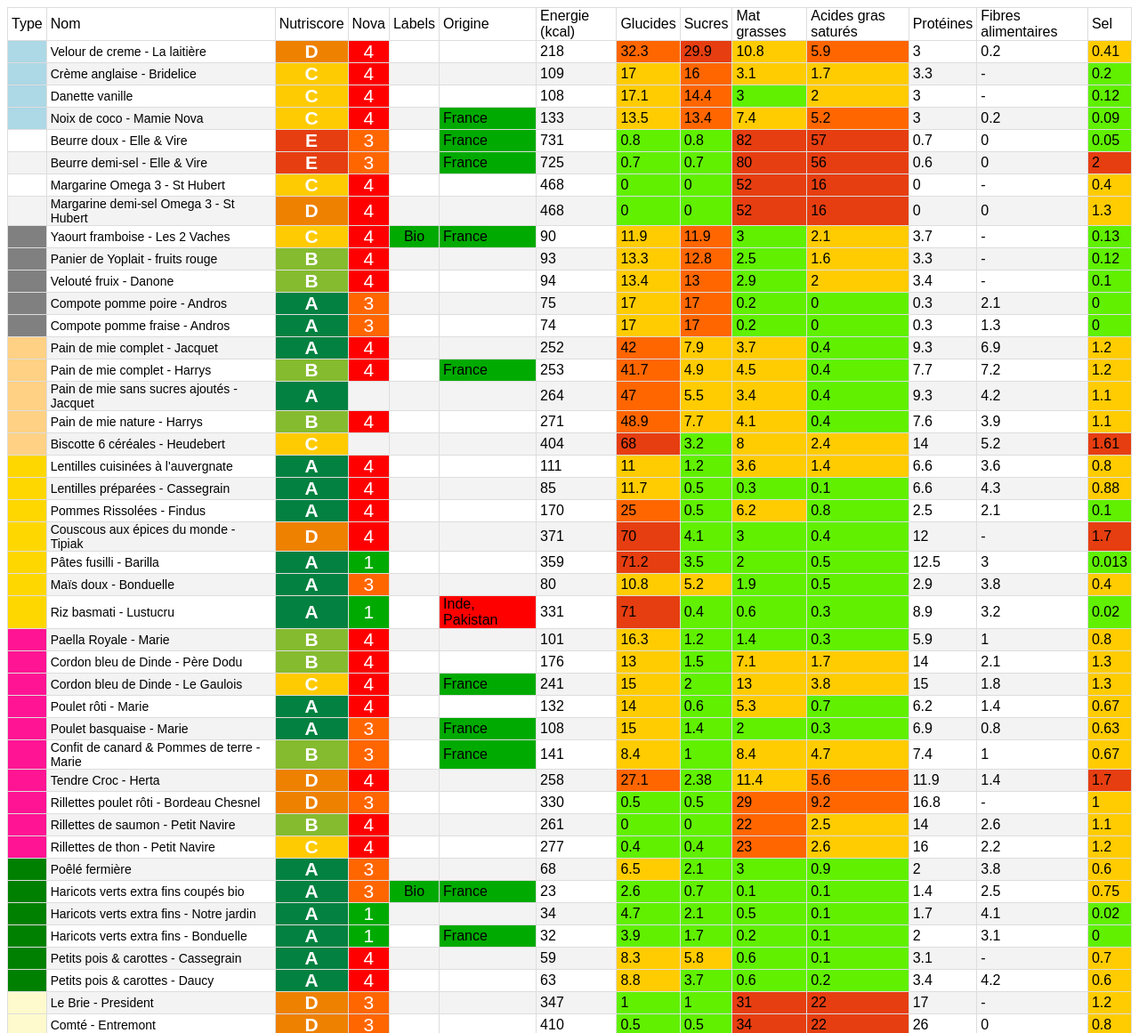
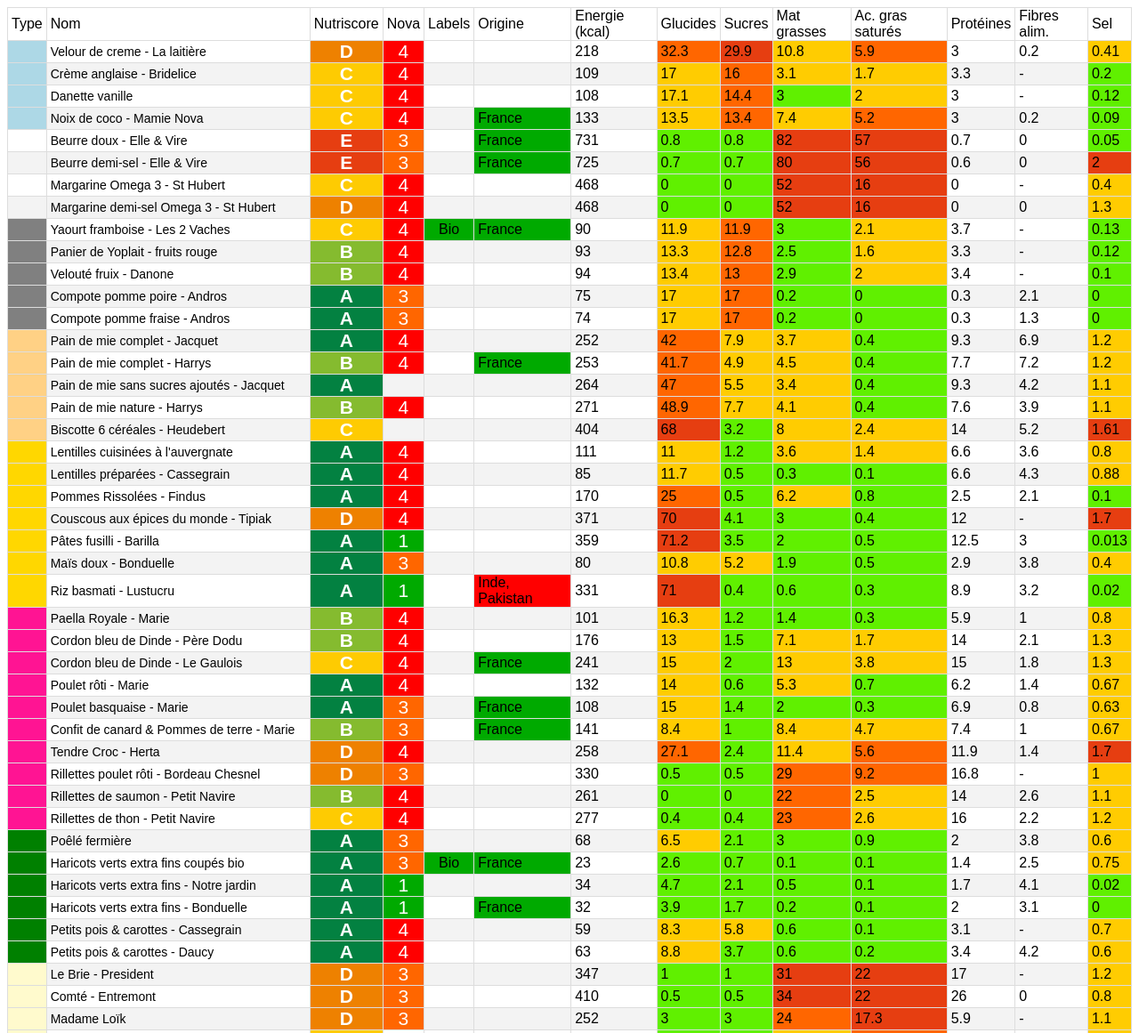
Before and after one commit to Valouleloup/nutriscore, a plain HTML site: page index.html in a window 1280 px wide. Shown: the top 1161 px of the page at 89% size. Drawn offline with Linux system fonts and the light colour scheme.

Commit message:
Update cells width & rounding

```diff
--- a/index.html
+++ b/index.html
@@ -58,11 +58,11 @@
 	cell = row.insertCell();
 	cell.innerHTML = "Mat grasses";
 	cell = row.insertCell();
-	cell.innerHTML = "Acides gras saturés";
+	cell.innerHTML = "Ac. gras saturés";
 	cell = row.insertCell();
 	cell.innerHTML = "Protéines";
 	cell = row.insertCell();
-	cell.innerHTML = "Fibres alimentaires";
+	cell.innerHTML = "Fibres alim.";
 	cell = row.insertCell();
 	cell.innerHTML = "Sel";
 
@@ -186,7 +186,7 @@
 		// Glucides
 		var glucides = scores[key].nutriments.carbohydrates_100g;
 		cell = row.insertCell();
-		cell.innerHTML = glucides;
+		cell.innerHTML = Math.round(glucides*10)/10;
 		if (glucides > 50) {
 			cell.style.backgroundColor = "#E63E11";
 		} else if (glucides > 20) {
@@ -200,7 +200,7 @@
 		// Sucres
 		var sucres = scores[key].nutriments.sugars_100g;
 		cell = row.insertCell();
-		cell.innerHTML = sucres;
+		cell.innerHTML = Math.round(sucres*10)/10;
 		if (sucres > 25) {
 			cell.style.backgroundColor = "#E63E11";
 		} else if (sucres > 8) {
```
